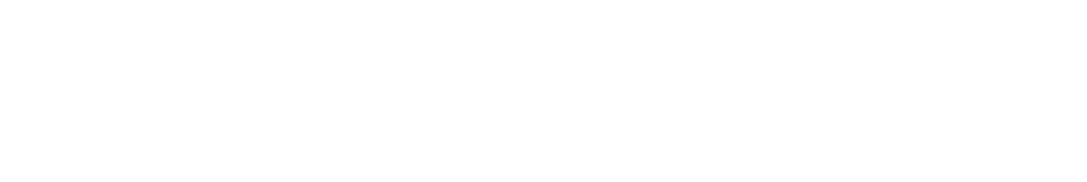
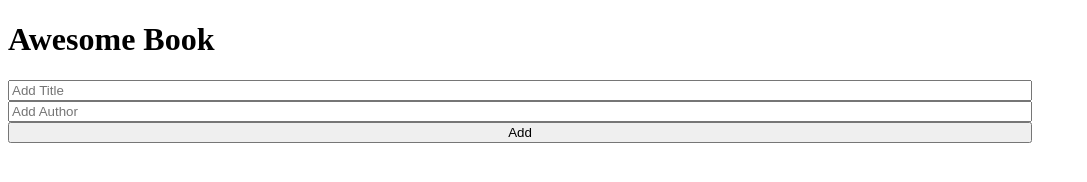
Before and after one commit to taldr27/Awesome-Books, a website: page index.html in a window 1280 px wide. Shown: the whole page, without its empty margins (0-1087 px from the left). Drawn offline with Linux system fonts and the light colour scheme.

Commit message:
Add html form and css styles

```diff
--- a/index.html
+++ b/index.html
@@ -8,8 +8,19 @@
     <title>Awesome Books</title>
 </head>
 <body>
+    <h1>Awesome Book</h1>
+     <section class="list">
+        <ul class="books-container" id="books-cont">
 
-
+        </ul>
+    </section>
+  <section>
+    <form>
+      <input name="title" type="text" placeholder="Add Title">
+      <input name="author" type="text" placeholder="Add Author">
+      <button type="submit">Add</button>
+    </form>
+  </section>
     <script src="main.js"></script>
 </body>
 
--- a/style.css
+++ b/style.css
@@ -0,0 +1,13 @@
+body {
+    box-sizing: border-box;
+    width: 80%;
+}
+
+ul {
+    list-style: none;
+}
+
+form {
+    display: flex;
+    flex-direction: column;
+}
```
